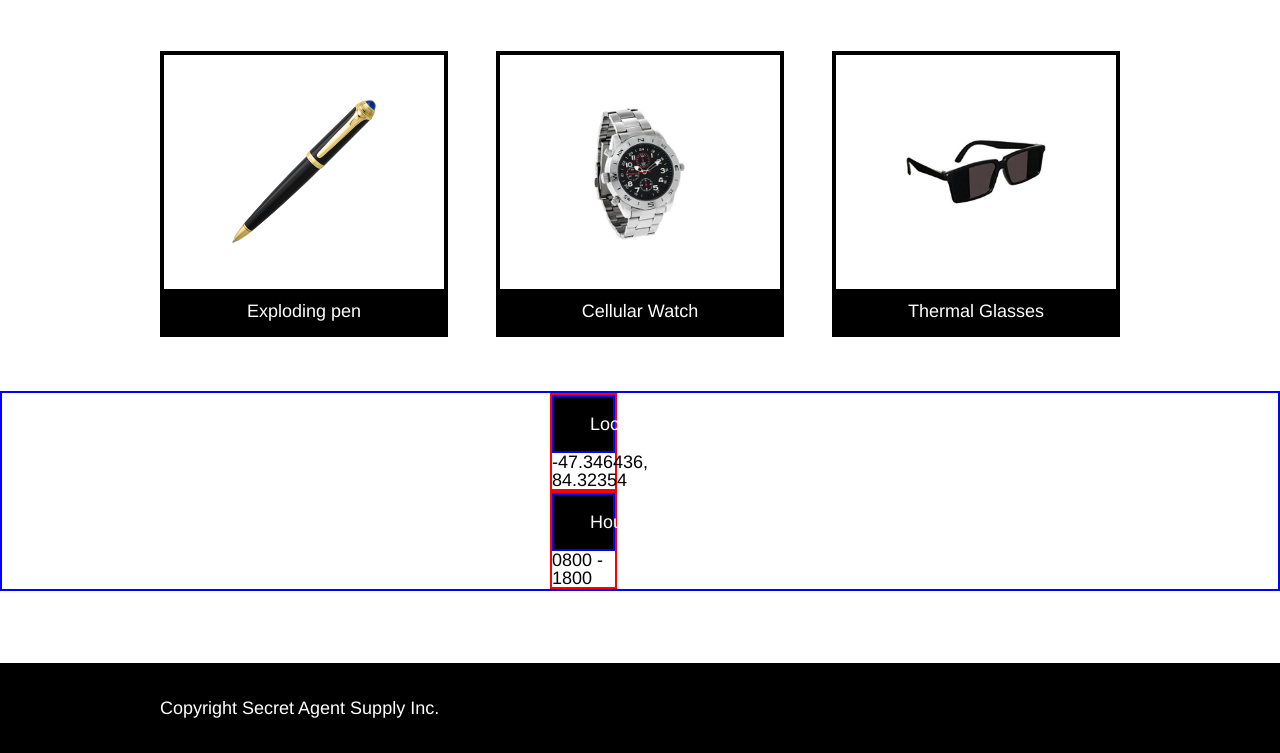
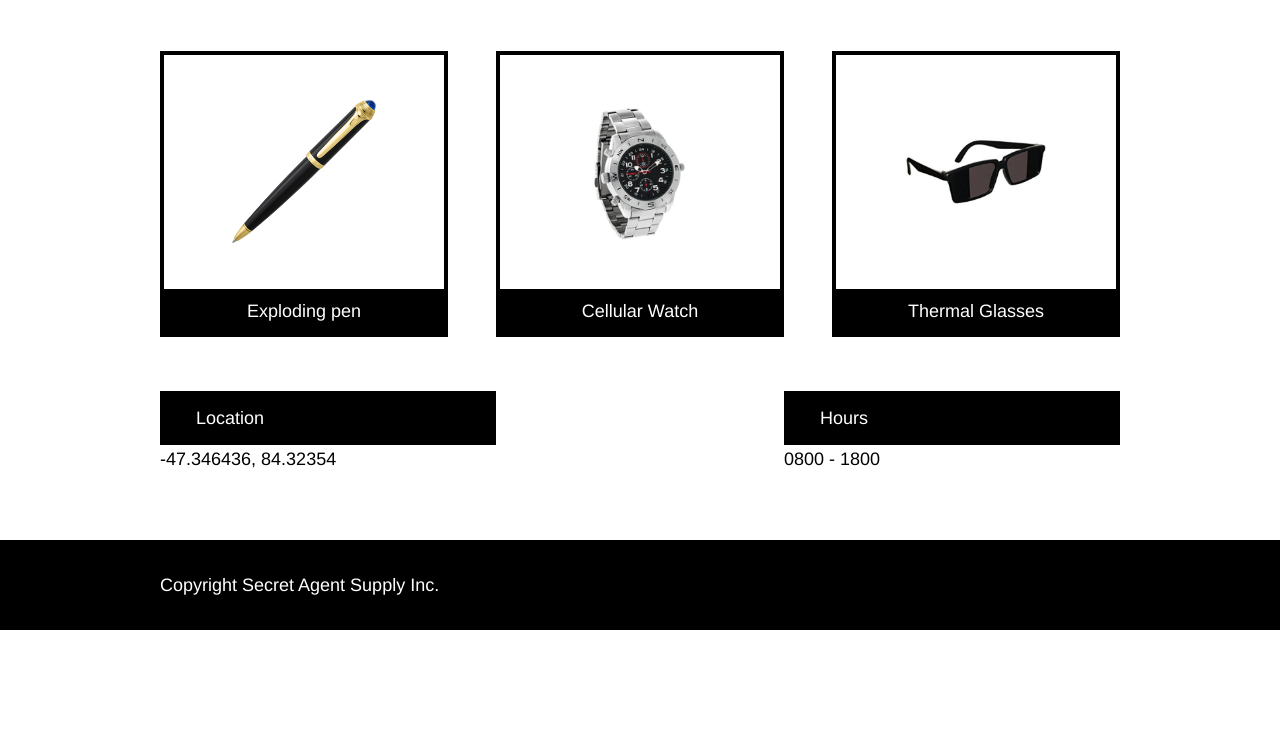
Before and after one commit to chanamur/secretagent, a plain HTML site: page index.html in a window 1280 px wide. Shown: the part 540-1293 px from the top of the page. After the commit the page ends 1170 px from the top, so only its background shows below. Drawn offline with Linux system fonts and the light colour scheme.

Commit message:
finish location/coordinates

```diff
--- a/index.html
+++ b/index.html
@@ -85,53 +85,17 @@
 </main>
 
 
-
-
-
-
-
-<!--
-    <main class="border">
-      <div class="container">
-        <div class="products border">
-          <div class="img-container border2">
-            <img src="resources/images/pen.png" alt="Exploding Pen" class="pen border">
-          </div>
-          <div class="name">
-            Exploding pen
-          </div>
-        </div>
-        <div class="products border">
-          <div class="img-container border2">
-            <img src="resources/images/watch.png" alt="Cellular Watch" class="watch border">
-          </div>
-          <div class="name">
-            Cellular Watch
-          </div>
-        </div>
-        <div class="products border">
-          <div class="img-container border2">
-            <img src="resources/images/glasses.png" alt="Thermal Glasses" class="glasses border">
-          </div>
-          <div class="name">
-            Thermal Glasses
-          </div>
-        </div>
-      </div>
-    </main>
--->
-
 <!-- location, hours -->
 
-    <section class="location border2">
+    <section class="location">
       <div class="container">
-        <div class="findus border">
-          <div class="coord border2">Location</div>
-          <div>-47.346436, 84.32354</div>
+        <div class="findus">
+          <div class="coord">Location</div>
+          <p>-47.346436, 84.32354</p>
         </div>
-        <div class="findus border">
-          <div class="coord border2">Hours</div>
-          <div>0800 - 1800</div>
+        <div class="findus">
+          <div class="coord">Hours</div>
+          <p>0800 - 1800</p>
         </div>
       </div>
     </section>
--- a/resources/css/style.css
+++ b/resources/css/style.css
@@ -100,6 +100,7 @@ nav .container {
 main .container {
   display: flex;
   justify-content: space-between;
+  margin-bottom: 3rem;
 }
 
 .products {
@@ -134,10 +135,9 @@ main .container {
 
 /* location, hours */
 
-.location {
+.location .container {
   display: flex;
   justify-content: space-between;
-  margin-top: 3rem;
 }
 
 .findus {
@@ -152,6 +152,9 @@ main .container {
   padding-bottom: 1rem;
 }
 
+.location p {
+  margin-top: 0.3rem;
+}
 
 
 /* footer */
```
